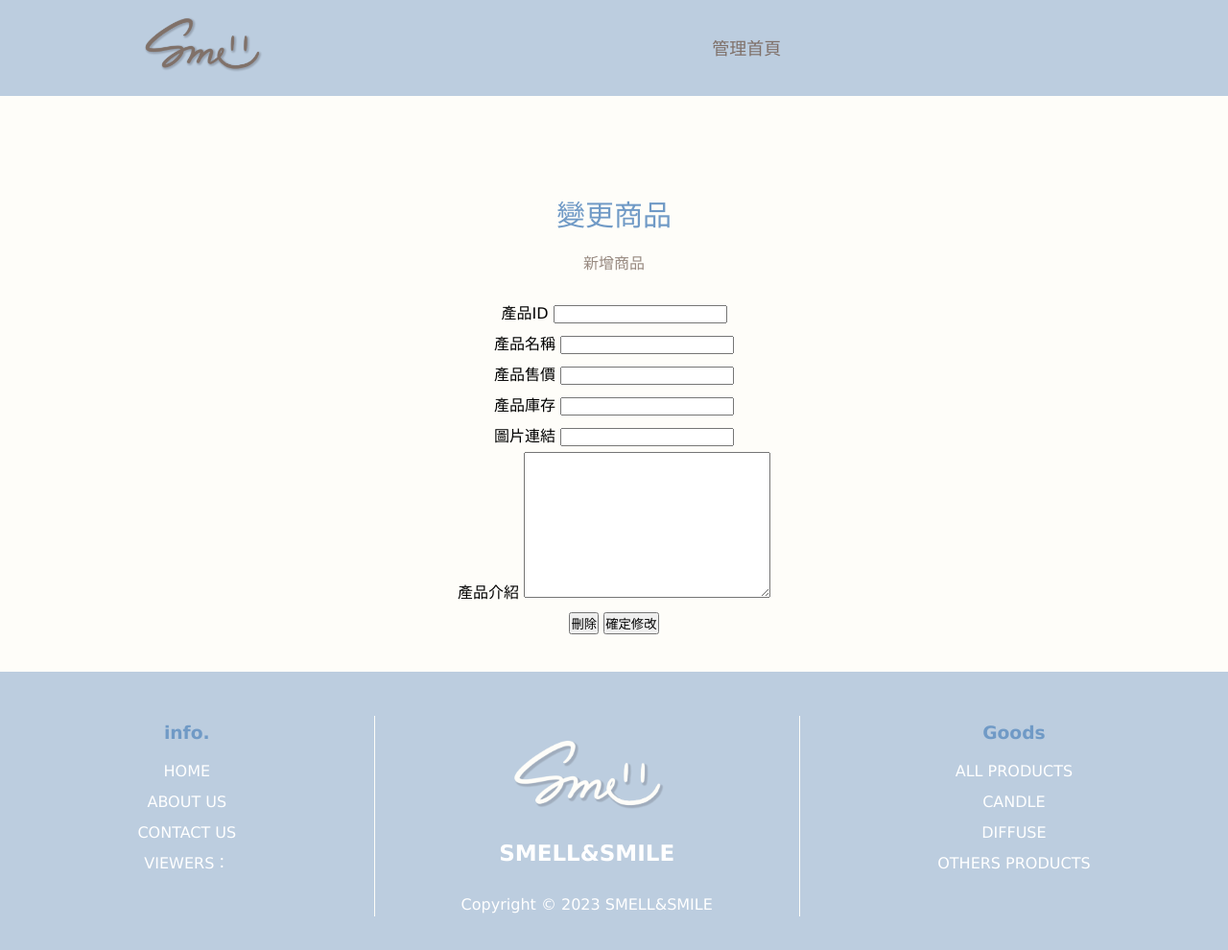
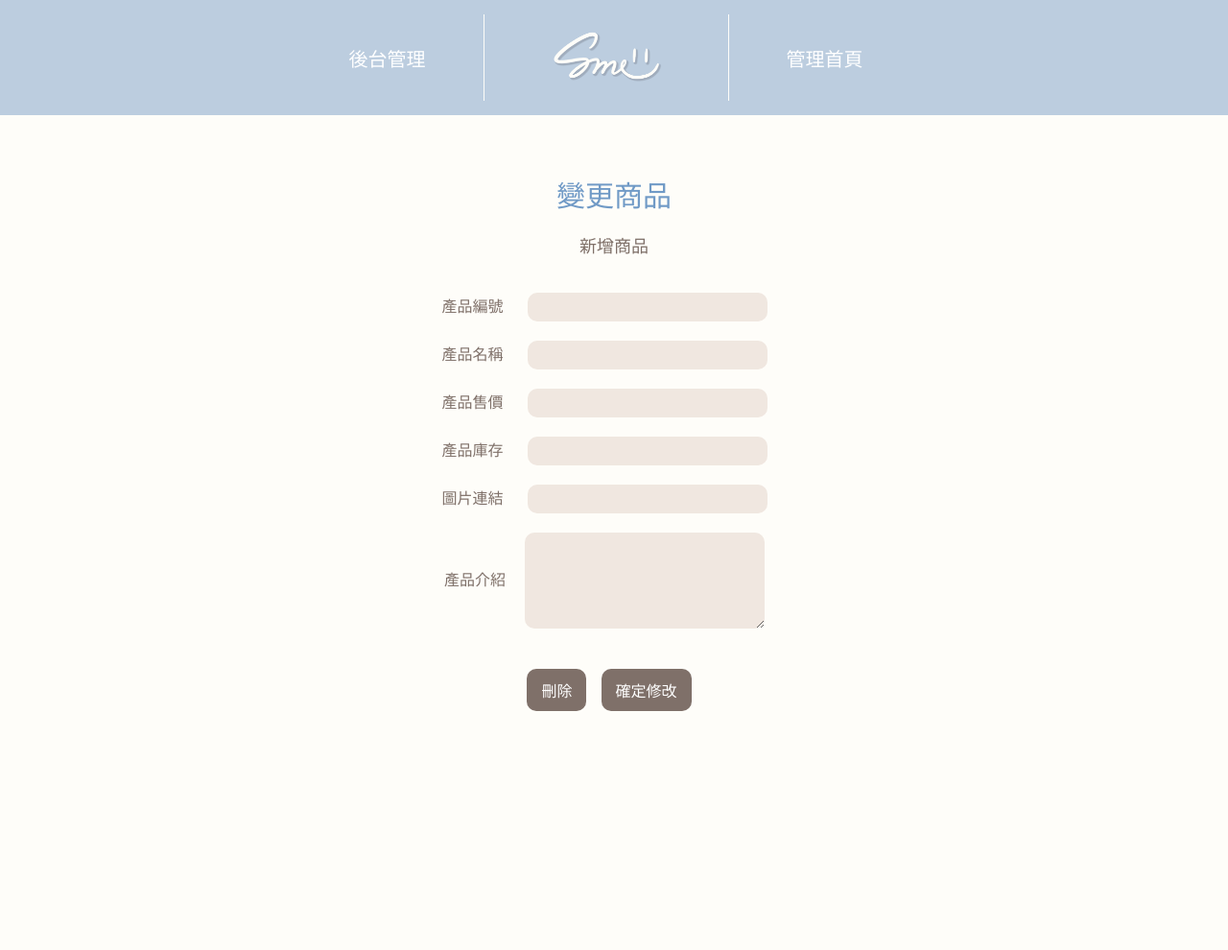
Before and after one commit to yunru122/smell, a plain HTML site: page b_item.html in a window 1280 px wide. Shown: the whole page at 96% size. After the commit the page ends 800 px from the top, so only its background shows below. Drawn offline with Linux system fonts and the light colour scheme.

Commit message:
聯絡我們、後台

```diff
--- a/b_item.css
+++ b/b_item.css
@@ -16,9 +16,10 @@ header {
 .head {
     background-color: #bccddf;
     width: 100%;
-    height: 100px;
+    height: 120px;
     display: flex;
-    justify-content: space-evenly;
+    justify-content: center;
+    align-items: center;
 }
 
 body {
@@ -28,72 +29,47 @@ body {
 
 nav {
     text-align: center;
-    width: 55%;
+    /* width: 55%;
     padding-top: 26px;
-    padding-left: 6px;
+    padding-left: 6px; */
 }
-
 nav a {
     padding: 10px 17px;
-    margin-right: 8px;
+    margin-left: 43px;
     display: inline-block;
-    color: #7f7069;
-    font-size: 18px;
+    color: white;
+    font-size: 20px;
     text-decoration: none;
+
 }
 
 nav a:hover {
     box-shadow: 0 3px;
     padding-bottom: 10px;
-    color: #988a81;
+    color: #709ac6;
     transition: all 0.3s;
 }
 
 .logo {
-    padding-top: 15px;
-}
-
-/* footer */
-footer {
-    height: 290px;
-    background-color: #bccddf;
-}
-
-.foot {
-    padding-top: 30px;
-    height: 250px;
-    display: flex;
-    justify-content: space-evenly;
-    align-items: center;
-    /* 垂直置中 */
+    margin: 20px 0 20px 0;
+    width: 20%;
     text-align: center;
-    color: white;
-    line-height: 1.5;
-}
-
-.foot a {
-    text-decoration: none;
-    color: white;
-    line-height: 2;
-}
-
-.foot a:hover {
-    text-decoration: underline;
-    color: white;
-}
-
-.hrr {
-    margin-top: 20px;
-    padding: 0 90px 0 90px;
+    /* padding-top: 15px; */
     border-right: 1px solid #fefdf9;
     border-left: 1px solid #fefdf9;
 }
+.tit{
+    color: white;
+    padding-right: 60px;
+    font-size: 20px;
+}
+
 
 /* 管理商品 */
 .b_body {
-    height: 700px;
+    height: 800px;
     text-align: center;
-    padding-top: 200px;
+    padding-top: 180px;
     align-items: center;
     display: flex;
     flex-direction: column;
@@ -112,20 +88,61 @@ footer {
 
 .b_about a {
     text-decoration: none;
-    color: #988a81;
+    color: #7f7069;
+    font-size: 18px;
     line-height: 2;
 }
 
 .b_about a:hover {
     text-decoration: underline;
-    color: #988a81;
+    color: #7f7069;
 }
 
 .items {
     width: 500px;
     margin-top: 20px;
+    color: #7f7069;
+    align-items: center;
 }
 
 .items form {
     line-height: 2;
 }
+.itinp{
+    background-color: #f0e7e0;
+    /* border: 1px solid #988a81; */
+    border: none;
+    border-radius: 10px;
+    width: 250px;
+    height: 30px;
+    outline: none;
+    margin: 10px 20px 10px 20px;
+}
+textarea{
+    background-color: #f0e7e0;
+    border: none;
+    border-radius: 10px;
+    width: 250px;
+    height: 100px;
+    outline: none;
+    margin: 10px 20px 10px 20px;
+}
+.items div{
+    display: flex;
+    align-items: center;
+    justify-content: center;
+}
+.itbtn{
+    background-color: #7f7069;
+    border: none;
+    padding: 10px 15px 10px 15px;
+    font-size: 16px;
+    color: white;
+    border-radius: 10px;
+    margin-right: 10px
+}
+.itbtn:hover{
+    background-color: #f0e7e0;
+    /* border: 1px solid #7f7069; */
+    color: #7f7069;
+}
--- a/b_item.html
+++ b/b_item.html
@@ -9,14 +9,15 @@
     <link rel="stylesheet" href="b_item.css">
 </head>
 
+
 <body>
     <header>
         <div class="head">
-            <div class="logo"><img src="image/photo/logo2.png" style="width:130px"></div>
+            <div class="tit">後台管理</div>
+            <div class="logo"><img src="image/photo/logo白.png" style="width:180px"></div>
             <nav>
                 <a href="b_stage.html">管理首頁</a>
             </nav>
-        </div>
         </div>
     </header>
 
@@ -27,39 +28,18 @@
         </div>
         <div class="items">
             <form action="">
-                產品ID <input type="text" name="" id=""><br>
-                產品名稱 <input type="text" name="" id=""><br>
-                產品售價 <input type="text" name="" id=""><br>
-                產品庫存 <input type="text" name="" id=""><br>
-                圖片連結 <input type="text" name="" id=""><br>
-                產品介紹 <textarea name="" id="" cols="30" rows="10"></textarea><br>
-                <input type="submit" value="刪除">
-                <input type="submit" value="確定修改">
+                產品編號   <input type="text" name="" id="" class="itinp"><br>
+                產品名稱 <input type="text" name="" id="" class="itinp"><br>
+                產品售價 <input type="text" name="" id="" class="itinp"><br>
+                產品庫存 <input type="text" name="" id="" class="itinp"><br>
+                圖片連結 <input type="text" name="" id="" class="itinp"><br>
+                <div>產品介紹 <textarea name="" id="" cols="30" rows="10"></textarea></div><br>
+                <input type="submit" value="刪除" class="itbtn">
+                <input type="submit" value="確定修改" class="itbtn">
             </form>
         </div>
     </div>
 
-    <footer>
-        <div class="foot">
-            <div>
-                <h3 style="color: #709ac6; line-height: 0;">info.</h3><br>
-                <a href="index.html">HOME</a><br>
-                <a href="aboutus.html">ABOUT US</a><br>
-                <a href="contact.html">CONTACT US</a><br>
-                <div style="line-height: 2;">VIEWERS：</div>
-            </div>
-            <div class="hrr"><img src="image/photo/logo白.png" style="width:250px"><br>
-                <h3 class="eng" style="font-size: 23px;">SMELL&SMILE</h3><br>Copyright © 2023 SMELL&SMILE
-            </div>
-            <div>
-                <h3 style="color: #709ac6; line-height: 0;">Goods</h3><br>
-                <a href="allpd.html">ALL PRODUCTS</a><br>
-                <a href="candle.html">CANDLE</a><br>
-                <a href="diffuse.html">DIFFUSE</a><br>
-                <a href="other.html">OTHERS PRODUCTS</a>
-            </div>
-        </div>
-    </footer>
 </body>
 
 </html>
--- a/b_order.css
+++ b/b_order.css
@@ -16,9 +16,10 @@ header {
 .head {
     background-color: #bccddf;
     width: 100%;
-    height: 100px;
+    height: 120px;
     display: flex;
-    justify-content: space-evenly;
+    justify-content: center;
+    align-items: center;
 }
 
 body {
@@ -28,72 +29,47 @@ body {
 
 nav {
     text-align: center;
-    width: 55%;
+    /* width: 55%;
     padding-top: 26px;
-    padding-left: 6px;
+    padding-left: 6px; */
 }
-
 nav a {
     padding: 10px 17px;
-    margin-right: 8px;
+    margin-left: 43px;
     display: inline-block;
-    color: #7f7069;
-    font-size: 18px;
+    color: white;
+    font-size: 20px;
     text-decoration: none;
+
 }
 
 nav a:hover {
     box-shadow: 0 3px;
     padding-bottom: 10px;
-    color: #988a81;
+    color: #709ac6;
     transition: all 0.3s;
 }
 
 .logo {
-    padding-top: 15px;
-}
-
-/* footer */
-footer {
-    height: 290px;
-    background-color: #bccddf;
-}
-
-.foot {
-    padding-top: 30px;
-    height: 250px;
-    display: flex;
-    justify-content: space-evenly;
-    align-items: center;
-    /* 垂直置中 */
+    margin: 20px 0 20px 0;
+    width: 20%;
     text-align: center;
-    color: white;
-    line-height: 1.5;
-}
-
-.foot a {
-    text-decoration: none;
-    color: white;
-    line-height: 2;
-}
-
-.foot a:hover {
-    text-decoration: underline;
-    color: white;
-}
-
-.hrr {
-    margin-top: 20px;
-    padding: 0 90px 0 90px;
+    /* padding-top: 15px; */
     border-right: 1px solid #fefdf9;
     border-left: 1px solid #fefdf9;
 }
+.tit{
+    color: white;
+    padding-right: 60px;
+    font-size: 20px;
+}
+
 
 /* 管理商品 */
 .b_body {
     height: 700px;
     text-align: center;
-    padding-top: 200px;
+    padding-top: 180px;
     align-items: center;
     display: flex;
     flex-direction: column;
@@ -107,7 +83,7 @@ footer {
 .b_about p {
     font-size: 30px;
     color: #709ac6;
-    margin-bottom: 15px;
+    margin-bottom: 40px;
 }
 
 .b_about a {
@@ -131,9 +107,9 @@ footer {
 
 .b_order img {
     border-radius: 50%;
-    width: 90px;
-    height: 90px;
-    margin-right: 30px;
+    width: 120px;
+    height: 120px;
+    margin-right: 50px;
 }
 
 .b_order hr {
@@ -142,3 +118,7 @@ footer {
     height: 1px;
     width: 540px;
 }
+.bpro{
+    color: #7f7069;
+    text-align: left;
+}
--- a/b_stage.css
+++ b/b_stage.css
@@ -16,9 +16,10 @@ header {
 .head {
     background-color: #bccddf;
     width: 100%;
-    height: 100px;
+    height: 120px;
     display: flex;
-    justify-content: space-evenly;
+    justify-content: center;
+    align-items: center;
 }
 
 body {
@@ -28,72 +29,47 @@ body {
 
 nav {
     text-align: center;
-    width: 55%;
+    /* width: 55%;
     padding-top: 26px;
-    padding-left: 6px;
+    padding-left: 6px; */
 }
 
 nav a {
     padding: 10px 17px;
-    margin-right: 8px;
+    margin-left: 43px;
     display: inline-block;
-    color: #7f7069;
-    font-size: 18px;
+    color: white;
+    font-size: 20px;
     text-decoration: none;
+
 }
 
 nav a:hover {
     box-shadow: 0 3px;
     padding-bottom: 10px;
-    color: #988a81;
+    color: #709ac6;
     transition: all 0.3s;
 }
 
 .logo {
-    padding-top: 15px;
-}
-
-/* footer */
-footer {
-    height: 290px;
-    background-color: #bccddf;
-}
-
-.foot {
-    padding-top: 30px;
-    height: 250px;
-    display: flex;
-    justify-content: space-evenly;
-    align-items: center;
-    /* 垂直置中 */
+    margin: 20px 0 20px 0;
+    width: 20%;
     text-align: center;
-    color: white;
-    line-height: 1.5;
-}
-
-.foot a {
-    text-decoration: none;
-    color: white;
-    line-height: 2;
-}
-
-.foot a:hover {
-    text-decoration: underline;
-    color: white;
-}
-
-.hrr {
-    margin-top: 20px;
-    padding: 0 90px 0 90px;
+    /* padding-top: 15px; */
     border-right: 1px solid #fefdf9;
     border-left: 1px solid #fefdf9;
+}
+.tit{
+    color: white;
+    padding-right: 60px;
+    font-size: 20px;
 }
 
 /* 後臺主頁 */
 .b_body {
     height: 700px;
     text-align: center;
-    padding-top: 200px;
+    padding-top: 180px;
     display: flex;
 }
 
@@ -109,9 +85,11 @@ footer {
 }
 
 .b_about a {
+    font-size: 18px;
     text-decoration: none;
     color: #988a81;
-    line-height: 2;
+    padding-bottom: 10px;
+    line-height: 3;
 }
 
 .b_about a:hover {
--- /dev/null
+++ b/contact.css
@@ -0,0 +1,83 @@
+@import url('https://fonts.googleapis.com/css2?family=Cormorant:wght@400;600&display=swap');
+.contact{
+    padding-top: 140px;
+    height: 1250px;
+}
+.contop{
+    display: flex;
+    justify-content: center;
+    margin-top: 38px;
+
+}
+.ctleft{
+    width: 38%;
+    padding: 10px;
+}
+.ctleft p{
+    color: #7f7069;
+    margin: 20px 0 20px 0;
+}
+.get{
+    font-size: 60px;
+    font-family: 'Cormorant', serif;
+    font-weight: bolder;
+    padding-bottom: 20px;
+}
+.txt1{
+    font-weight: bold;
+}
+.txt2{
+    padding-bottom: 20px;
+}
+
+.ctright{
+    width: 480px;
+    text-align: center;
+    background-color: #f0e7e0;
+    color: #7f7069;
+    padding: 30px;
+    margin-left: 50px;
+}
+.inf{
+    border: none;
+    width: 350px;
+    height: 35px;
+    padding-left: 10px;
+    border-radius: 10px;
+    outline: none;
+    margin-top: 18px;
+
+}
+form textarea {
+    margin-bottom: 3px;
+    resize: none;
+    width: 350px;
+    height: 160px;
+    border: none;
+    border-radius: 10px;
+    padding: 10px 0 0 10px;
+    outline: none;
+    margin-top: 18px;
+
+}
+.submit{
+    border: none;
+    width: 350px;
+    height: 45px;
+    margin-bottom: 18px;
+    background-color: #9e8e87;
+    color: white;
+    border-radius: 10px;
+    font-size: 16px;
+}
+.submit:hover{
+    background-color:#fefdf9;
+    border:2px solid #7f7069;
+    color: #7f7069;
+}
+
+.map{
+    margin: 80px 0 50px 0;
+    width: 100%;
+    text-align: center;
+}
```
Also changed, not shown: b_order.html (+7 -27 lines), b_stage.html (+2 -23 lines), contact.html (added, +89 -0 lines).
